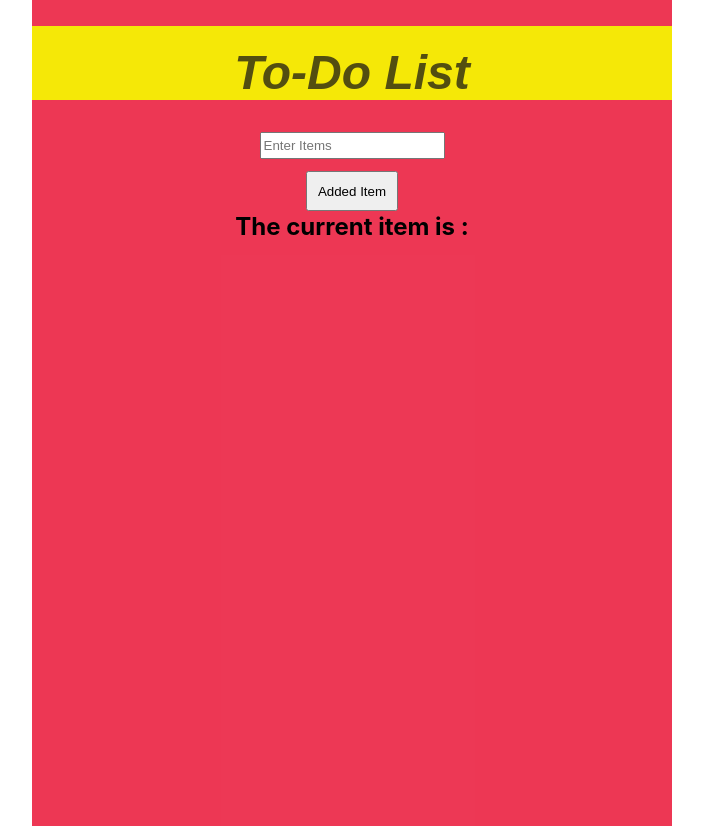
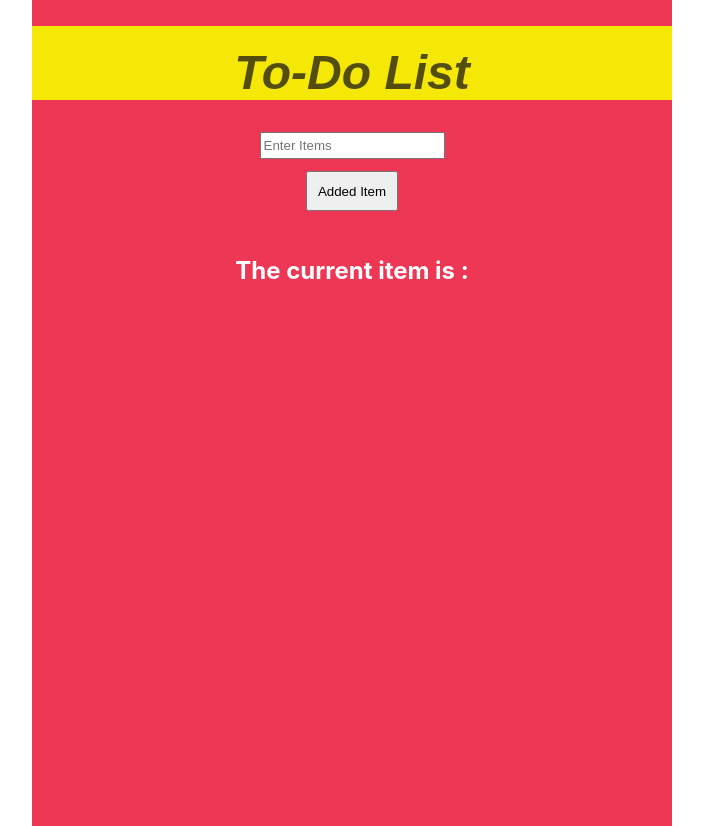
Before and after one commit to JainVayam/TechTalkList, a React (Create React App) app: page / in a window 1280 px wide. Shown: the whole page, without its empty margins (288-991 px from the left). Built offline with nearby package versions, Linux system fonts and the light colour scheme.

Commit message:
Changed clasName to className

```diff
--- a/src/App.js
+++ b/src/App.js
@@ -39,7 +39,7 @@ class App extends Component {
             </button>
           </div>
           <h2
-            clasName="Added-item">
+            className="Added-item">
             The current item is : { addedItem }
           </h2>
       </div>
```
